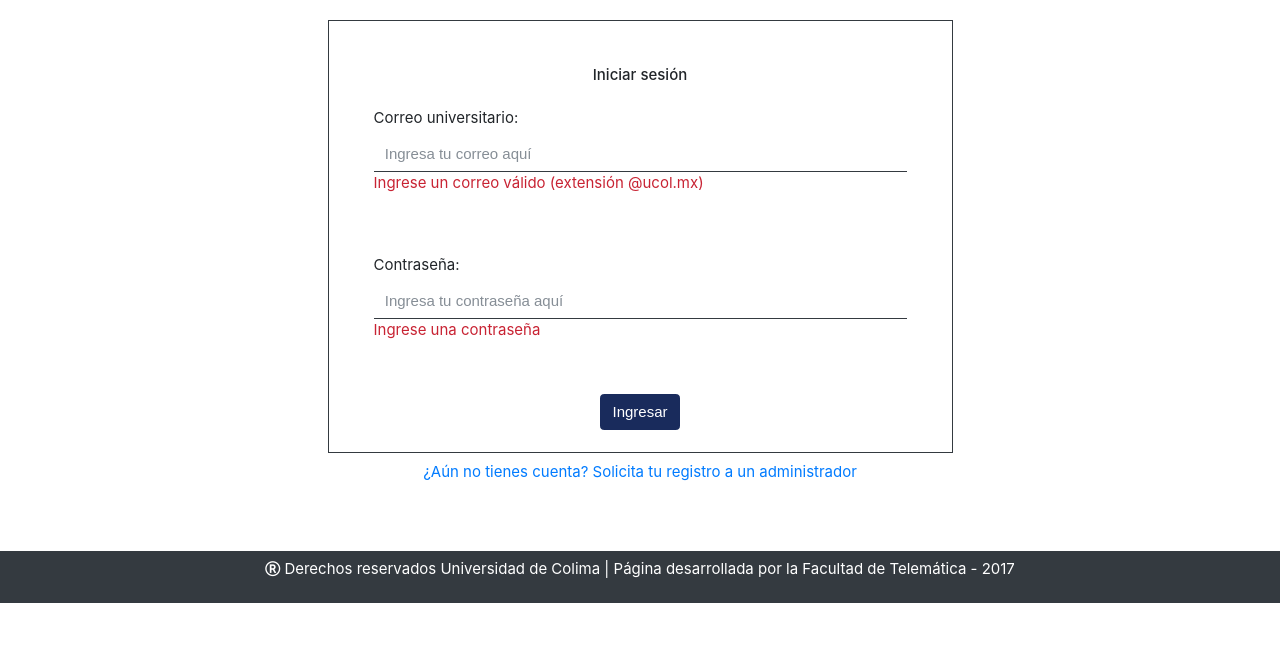
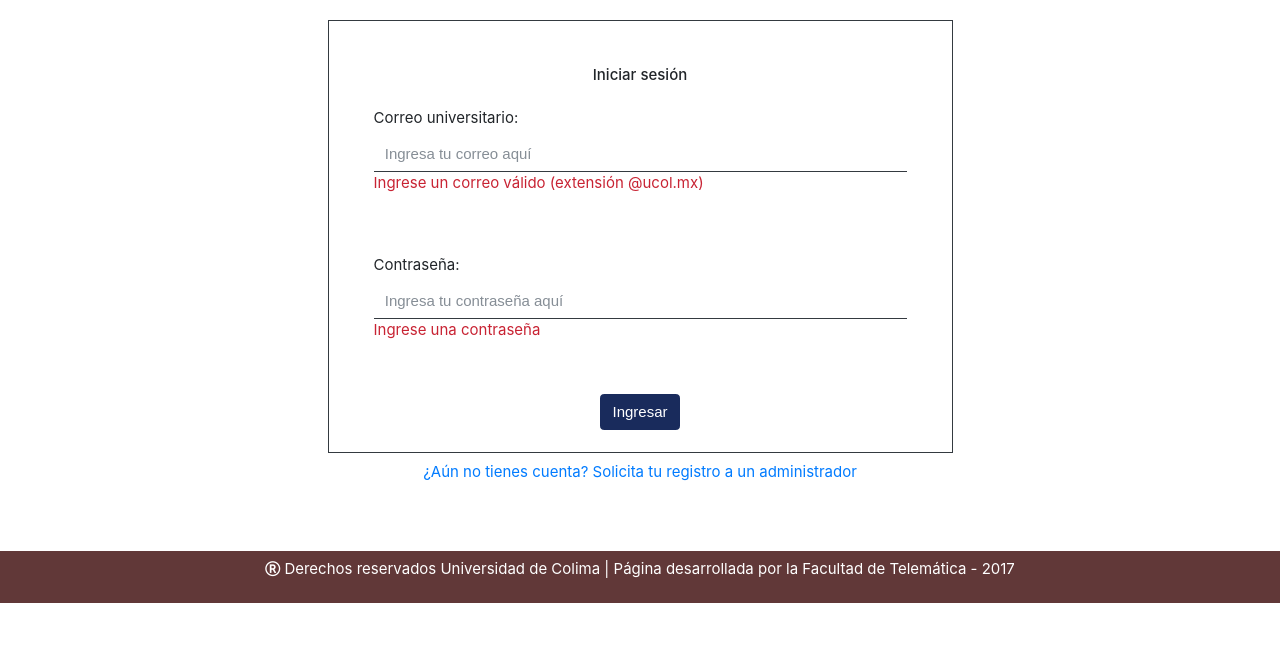
Before and after one commit to lesliedayann/helpdesk, a plain HTML site: page index.html in a window 1280 px wide. Shown: the part 145-800 px from the top of the page. Drawn offline with nearby package versions, Linux system fonts and the light colour scheme.

Commit message:
Cambio de color
se cambio el color del  encabezado y pie de pagina

```diff
--- a/css/style.css
+++ b/css/style.css
@@ -14,7 +14,9 @@ h3{
 	border-bottom: 4px solid black;
 }
 
-
+.bg-dark{
+	background: rgb(97, 56, 56)!important;
+}
 .dropdown-menu{
 	background-color:rgb(24, 22, 22);
 	width: 110%;
```
